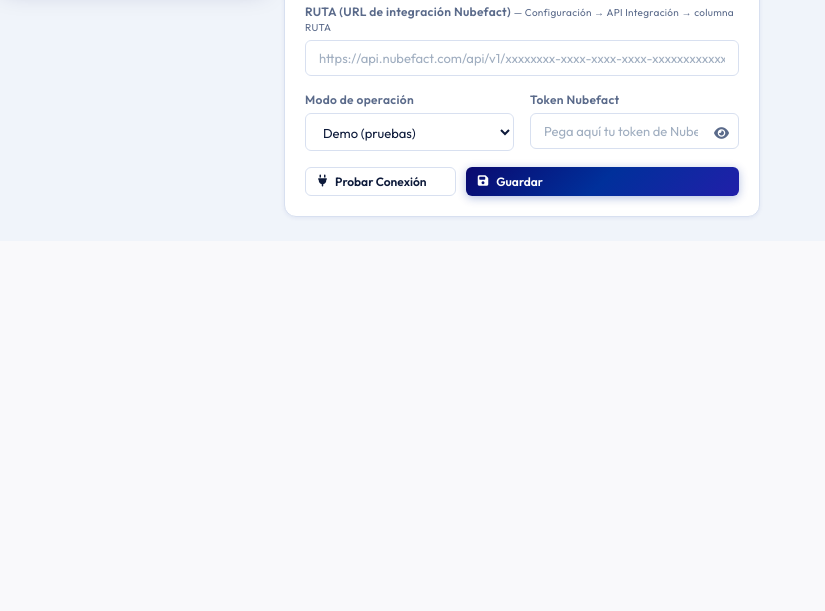
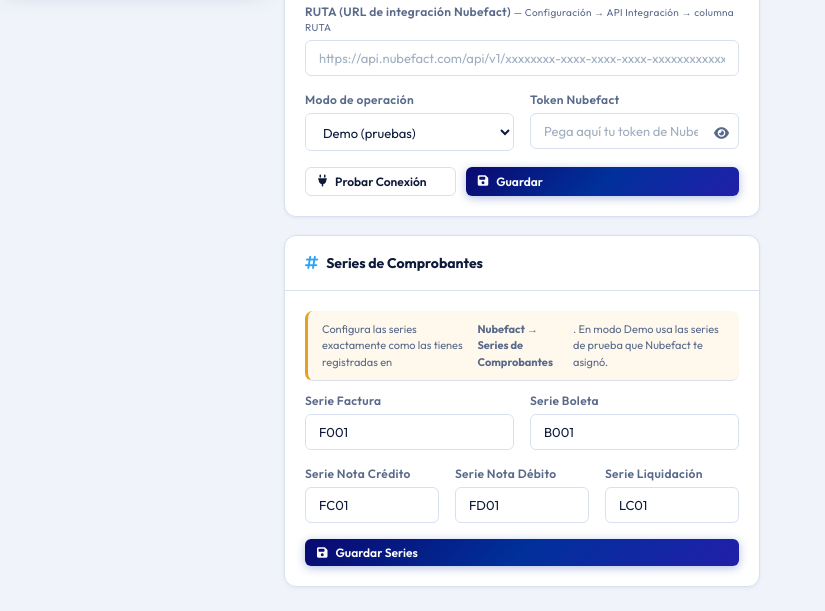
Before and after one commit to luisvallejos2200-sketch/viva-cont, a Flask app: page /configuracion in a window 1280 px wide. Shown: the part 811-1422 px from the top of the page, without its empty margins (0-825 px from the left). Before the commit the page ends 1031 px from the top, so only its background shows below. Run offline with Flask 3, Linux system fonts and the light colour scheme; the visitor is signed in with stand-in values (Sample User, id 1); data comes from the database, SQL or seed files in the repository; some libraries are stand-ins or nearby versions.

Commit message:
feat: series de comprobantes configurables en Configuración
Cada empresa registra sus propias series de Nubefact:
- Serie Factura, Boleta, N.Crédito, N.Débito, Liquidación
- Se cargan desde empresaData — el facturador usa las series exactas
- Nueva sección en Configuración con nota explicativa
- Elimina hardcode de FF11/BB11 que no corresponde a todas las cuentas

Co-Authored-By: Claude Sonnet 4.6 <noreply@anthropic.com>

```diff
--- a/app.py
+++ b/app.py
@@ -1797,7 +1797,8 @@ def api_update_empresa():
     data = request.get_json() or {}
     fields = ["ruc", "razon_social", "nombre_comercial", "direccion", "telefono", "email",
               "regimen", "nubefact_token", "nubefact_modo", "nubefact_ruta",
-              "logo_base64", "factura_color", "factura_footer"]
+              "logo_base64", "factura_color", "factura_footer",
+              "serie_factura", "serie_boleta", "serie_nc", "serie_nd", "serie_lc"]
     # Skip empty-string updates for critical fields to avoid overwriting with blank
     protected = {"ruc", "razon_social"}
     sets = ", ".join(f"{f} = ?" for f in fields if f in data and not (f in protected and not data[f]))
--- a/database.py
+++ b/database.py
@@ -481,6 +481,12 @@ def _do_init(conn):
     _migrate(conn, "ALTER TABLE empresa ADD COLUMN logo_base64 TEXT")
     _migrate(conn, "ALTER TABLE empresa ADD COLUMN factura_color TEXT DEFAULT '#1a3c6e'")
     _migrate(conn, "ALTER TABLE empresa ADD COLUMN factura_footer TEXT")
+    # Series de comprobantes configurables
+    _migrate(conn, "ALTER TABLE empresa ADD COLUMN serie_factura TEXT DEFAULT 'F001'")
+    _migrate(conn, "ALTER TABLE empresa ADD COLUMN serie_boleta TEXT DEFAULT 'B001'")
+    _migrate(conn, "ALTER TABLE empresa ADD COLUMN serie_nc TEXT DEFAULT 'FC01'")
+    _migrate(conn, "ALTER TABLE empresa ADD COLUMN serie_nd TEXT DEFAULT 'FD01'")
+    _migrate(conn, "ALTER TABLE empresa ADD COLUMN serie_lc TEXT DEFAULT 'LC01'")
 
     # ── CLIENTE RAÍZ: Viva Consulting (id=1) ──────────────
     c.execute("SELECT COUNT(*) FROM clientes WHERE id=1")
--- a/templates/configuracion.html
+++ b/templates/configuracion.html
@@ -111,6 +111,47 @@
       </div>
     </div>
   </div>
+  <!-- Series de comprobantes -->
+  <div class="card">
+    <div class="card-header">
+      <h3 class="card-title"><i class="fa-solid fa-hashtag" style="color:var(--accent)"></i> Series de Comprobantes</h3>
+    </div>
+    <div class="card-body">
+      <div class="stat-mini" style="margin-bottom:12px;padding:10px 14px;background:rgba(232,160,32,.08);border-radius:8px;border-left:3px solid #e8a020;">
+        <span class="stat-mini-label" style="font-size:11px;line-height:1.5;">
+          Configura las series exactamente como las tienes registradas en <strong>Nubefact → Series de Comprobantes</strong>.
+          En modo Demo usa las series de prueba que Nubefact te asignó.
+        </span>
+      </div>
+      <div class="form-row form-row-2">
+        <div class="form-group">
+          <label class="form-label">Serie Factura</label>
+          <input type="text" class="form-control mono" id="cfgSerieFactura" maxlength="4" placeholder="F001" />
+        </div>
+        <div class="form-group">
+          <label class="form-label">Serie Boleta</label>
+          <input type="text" class="form-control mono" id="cfgSerieBoleta" maxlength="4" placeholder="B001" />
+        </div>
+      </div>
+      <div class="form-row form-row-3">
+        <div class="form-group">
+          <label class="form-label">Serie Nota Crédito</label>
+          <input type="text" class="form-control mono" id="cfgSerieNC" maxlength="4" placeholder="FC01" />
+        </div>
+        <div class="form-group">
+          <label class="form-label">Serie Nota Débito</label>
+          <input type="text" class="form-control mono" id="cfgSerieND" maxlength="4" placeholder="FD01" />
+        </div>
+        <div class="form-group">
+          <label class="form-label">Serie Liquidación</label>
+          <input type="text" class="form-control mono" id="cfgSerieLC" maxlength="4" placeholder="LC01" />
+        </div>
+      </div>
+      <button class="btn btn-primary btn-sm" style="width:100%" onclick="guardarEmpresa()">
+        <i class="fa-solid fa-floppy-disk"></i> Guardar Series
+      </button>
+    </div>
+  </div>
   </div><!-- end left column -->
 
   <!-- Info del sistema -->
@@ -204,6 +245,12 @@ async function loadEmpresa() {
   document.getElementById('cfgNubefactToken').value   = data.nubefact_token || '';
   document.getElementById('cfgNubefactModo').value    = data.nubefact_modo || 'demo';
   document.getElementById('cfgNubefactRuta').value    = data.nubefact_ruta || '';
+  // Series
+  document.getElementById('cfgSerieFactura').value = data.serie_factura || 'F001';
+  document.getElementById('cfgSerieBoleta').value  = data.serie_boleta  || 'B001';
+  document.getElementById('cfgSerieNC').value      = data.serie_nc      || 'FC01';
+  document.getElementById('cfgSerieND').value      = data.serie_nd      || 'FD01';
+  document.getElementById('cfgSerieLC').value      = data.serie_lc      || 'LC01';
 }
 
 async function guardarEmpresa() {
@@ -218,6 +265,11 @@ async function guardarEmpresa() {
     nubefact_token:  document.getElementById('cfgNubefactToken').value.trim(),
     nubefact_modo:   document.getElementById('cfgNubefactModo').value,
     nubefact_ruta:   document.getElementById('cfgNubefactRuta').value.trim(),
+    serie_factura:   document.getElementById('cfgSerieFactura').value.trim().toUpperCase() || 'F001',
+    serie_boleta:    document.getElementById('cfgSerieBoleta').value.trim().toUpperCase()  || 'B001',
+    serie_nc:        document.getElementById('cfgSerieNC').value.trim().toUpperCase()      || 'FC01',
+    serie_nd:        document.getElementById('cfgSerieND').value.trim().toUpperCase()      || 'FD01',
+    serie_lc:        document.getElementById('cfgSerieLC').value.trim().toUpperCase()      || 'LC01',
   };
   const res = await apiPut('/api/empresa', payload);
   if (!res) return;
```
Also changed, not shown: templates/facturador.html (+7 -17 lines).
